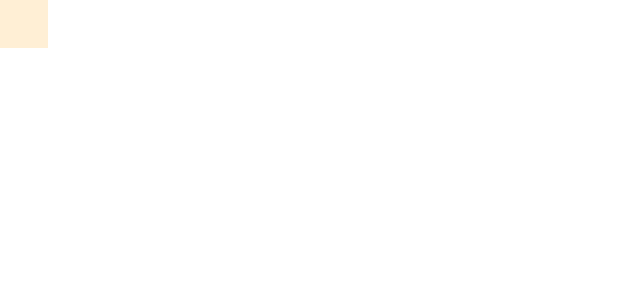
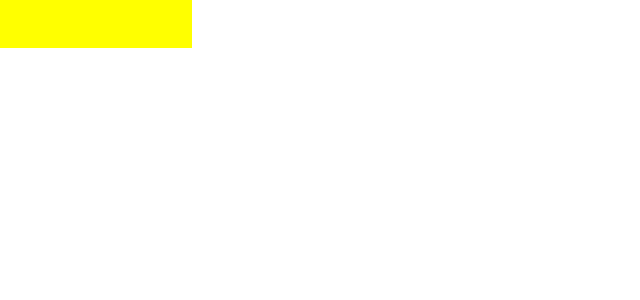
Before and after one commit to rodrigovallades/styled-components-study, a React (Create React App) app: page / in a window 1280 px wide. Shown: the top 300 px of the page, without its empty margins (0-640 px from the left). Built offline with nearby package versions, Linux system fonts and the light colour scheme.

Commit message:
✨ Merge ThemeProvider with media templates

```diff
--- a/src/App.js
+++ b/src/App.js
@@ -1,5 +1,5 @@
 import React, { Component } from 'react';
-import styled, { css } from 'styled-components';
+import styled, { css, ThemeProvider } from 'styled-components';
 
 const sizes = {
   desktop: 992,
@@ -7,34 +7,54 @@ const sizes = {
   phone: 576,
 }
 
+const theme = {
+	primary: '#00aaaa',
+	secondary: '#f04',
+	tertiary: 'yellow'
+}
+
+const themeB = {
+	...theme,
+	primary: 'maroon'
+}
+
+const getThemeProp = (key) => (props) => props.theme[key];
+
 // Iterate through the sizes and create a media template
-const media = Object.keys(sizes).reduce((acc, label) => {
-  acc[label] = (...args) => css`
-    @media (max-width: ${sizes[label]}px) {
-      ${css(...args)}
-    }
-	`
-	console.log(acc);
+const media = Object.keys(sizes).reduce((acc, d) => {
+  acc[d] = `@media (min-width: ${sizes[d]}px)`;
 
-  return acc
-}, {})
+  return acc;
+}, {});
 
 const Content = styled.div`
-  height: 3em;
-  width: 3em;
-  background: papayawhip;
+	background: ${props => props.theme.primary};
+	height: 3em;
+	transition: width 0.3s linear;
+	width: 3em;
+	will-change: width;
+
+	${media.tablet} {
+		background-color: ${getThemeProp('secondary')};
+		width: 6rem;
+	}
+
+	${media.desktop} {
+		background-color: ${getThemeProp('tertiary')};
+		width: 12rem;
+	}
+
 
   /* Now we have our methods on media and can use them instead of raw queries */
-  ${media.desktop`background: dodgerblue;`}
-  ${media.tablet`background: mediumseagreen;`}
-  ${media.phone`background: palevioletred;`}
 `;
 
 class App extends Component {
 
   render() {
     return (
-			<Content />
+			<ThemeProvider theme={themeB}>
+				<Content />
+			</ThemeProvider>
     )
   }
 }
```
